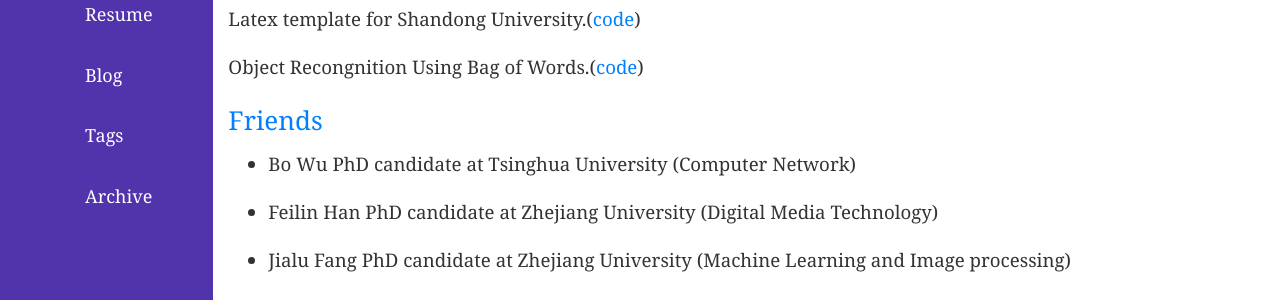
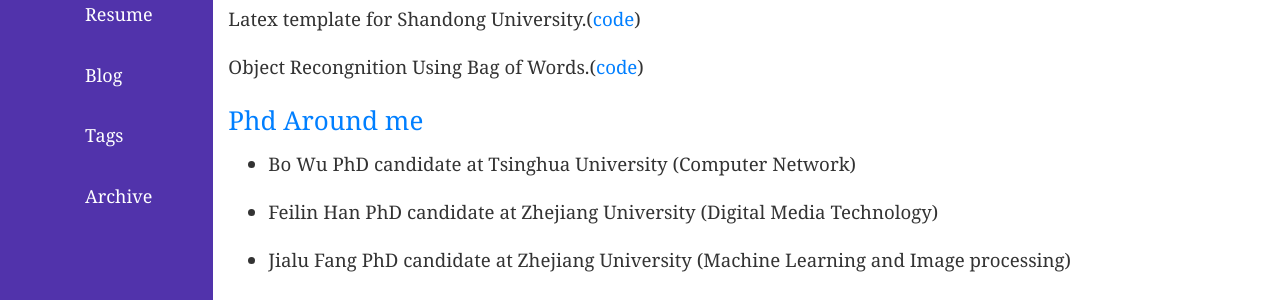
Before and after one commit to bearshng/xiongfuli, a Jekyll site: the page built from about/index.md, in a window 1280 px wide and 900 px high, scrolled down 1012 px. Shown: the part 158-458 px from the top of the window. Built offline with Jekyll 4.4.1, drawn with Linux system fonts in a browser that asks for light colours; comment, search, counter and statistics services are not loaded.

Commit message:
update about

```diff
--- a/about/index.md
+++ b/about/index.md
@@ -47,7 +47,7 @@
 <p>Latex template for Shandong University.(<a href="https://github.com/bearshng/code/tree/master/SDUDesignLatex">code</a>)</p>
 <p>Object Recongnition Using Bag of Words.(<a href="https://github.com/bearshng/code/tree/master/object%20Recongnition">code</a>)</p>
 <h3>
-<a id="friends" class="anchor"  aria-hidden="true" name="Friends"><span class="octicon octicon-link"></span>Friends</a></h3>
+<a id="friends" class="anchor"  aria-hidden="true" name="Friends"><span class="octicon octicon-link"></span>Phd Around me </a></h3>
 
 <ul>
 <li>Bo Wu PhD candidate at   Tsinghua University    (Computer Network)</li>
```
